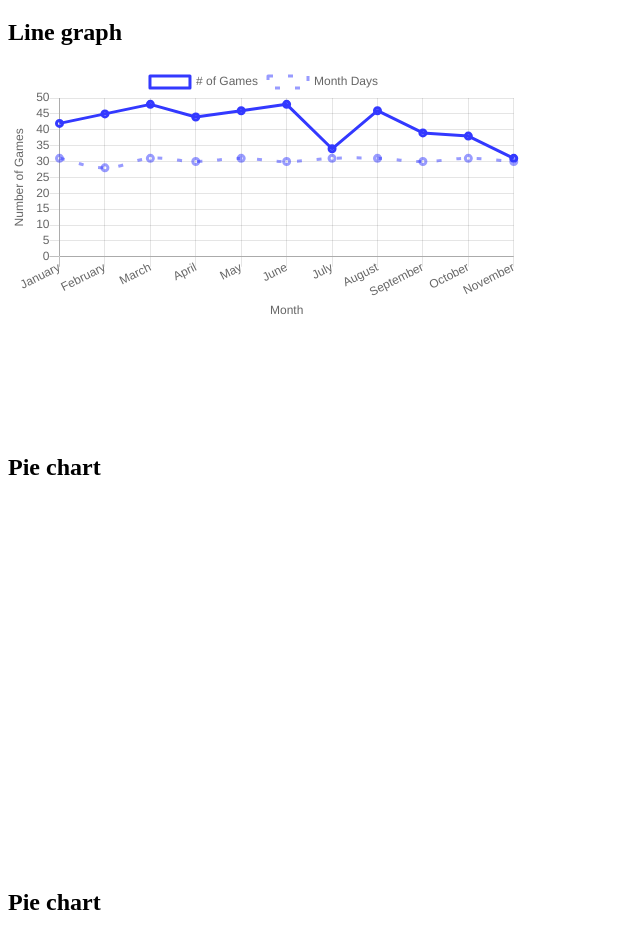
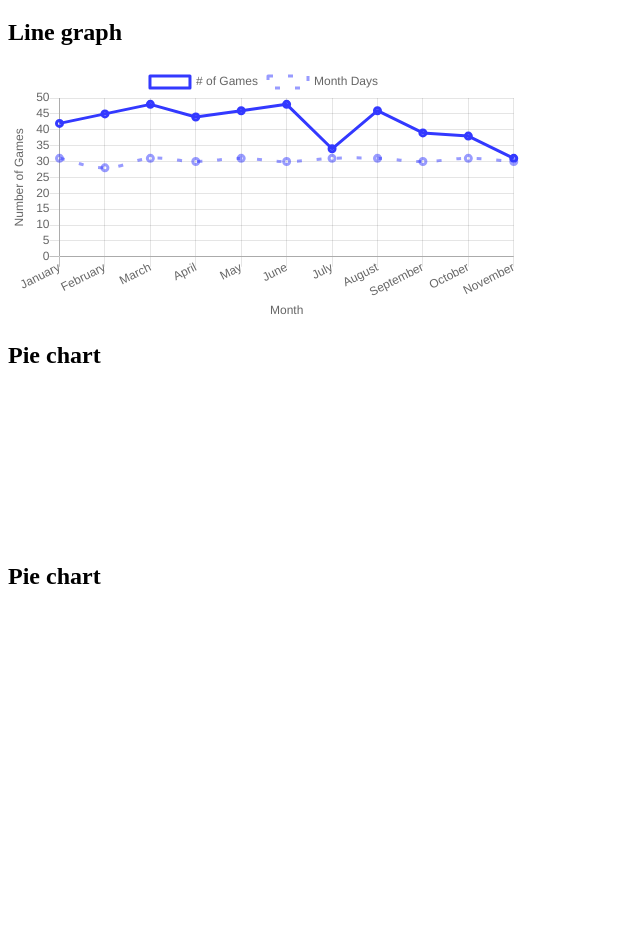
Before and after one commit to calisaurus/calisaurus-boardgames, a website: page year-review.html in a window 1280 px wide. Shown: the part 61-993 px from the top of the page, without its empty margins (0-640 px from the left). After the commit the page ends 832 px from the top, so only its background shows below. Drawn offline with nearby package versions, Linux system fonts and the light colour scheme; no server answers.

Commit message:
Remove viewheight to make year-review.html more readable

```diff
--- a/year-review.html
+++ b/year-review.html
@@ -13,47 +13,17 @@
 <body>
   <h1>2018 in Review</h1>
   <h2>Line graph</h2>
-  <div class="chart-container" style="position: relative; height:10vh; width:40vw">
+  <div class="chart-container" style="position: relative; width:40vw">
     <canvas id="testChart"></canvas>
   </div>
-  <br />
-  <br />
-  <br />
-  <br />
-  <br />
-  <br />
-  <br />
-  <br />
-  <br />
-  <br />
-  <br />
-  <br />
-  <br />
-  <br />
-  <br />
-  <br />
+
   <h2> Pie chart</h2>
-  <div class="chart-container" style="position: relative; height:10vh; width:40vw">
+  <div class="chart-container" style="position: relative; width:40vw">
     <canvas id="pieChart"></canvas>
   </div>
-  <br />
-  <br />
-  <br />
-  <br />
-  <br />
-  <br />
-  <br />
-  <br />
-  <br />
-  <br />
-  <br />
-  <br />
-  <br />
-  <br />
-  <br />
-  <br />
+
   <h2> Pie chart</h2>
-  <div class="chart-container" style="position: relative; height:10vh; width:40vw">
+  <div class="chart-container" style="position: relative; width:40vw">
     <canvas id="coopChart"></canvas>
   </div>
   <script src="/scripts/line-chart.js"></script>
```
